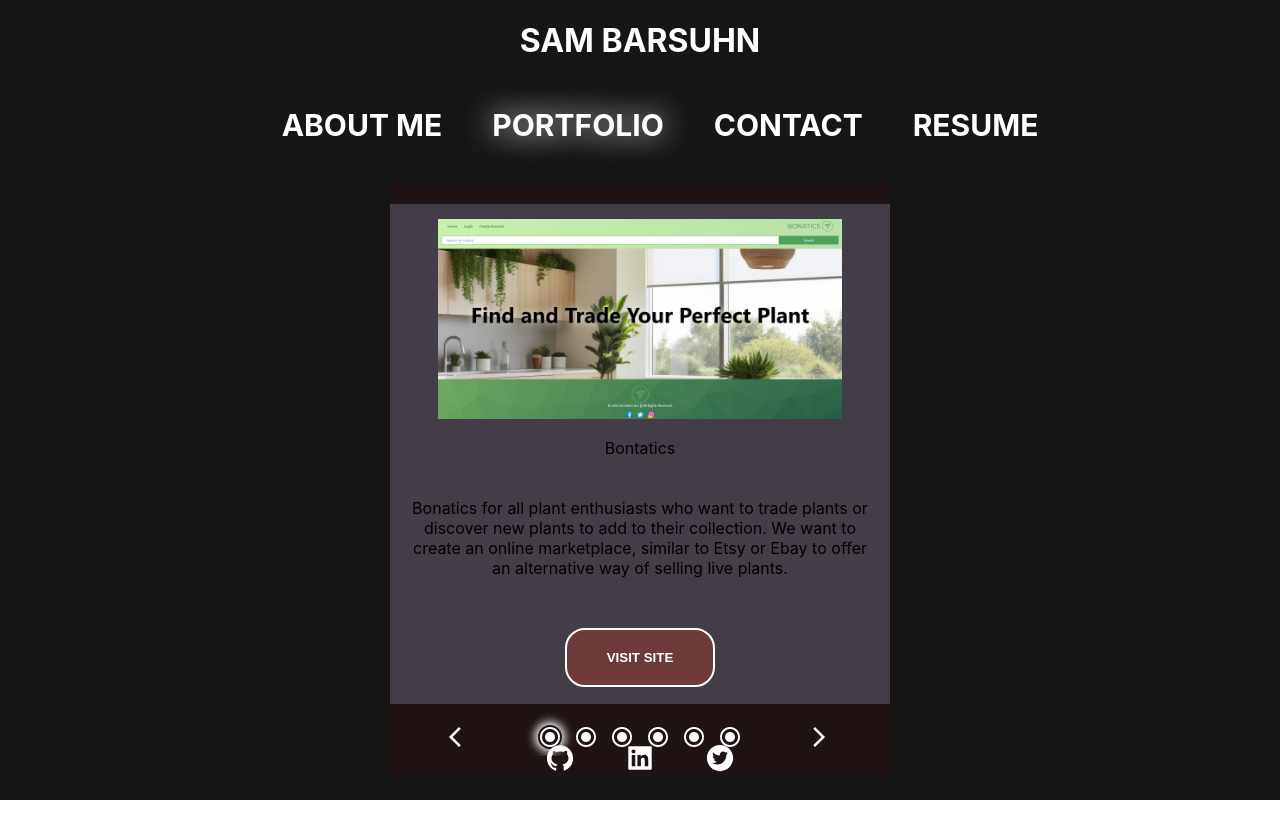
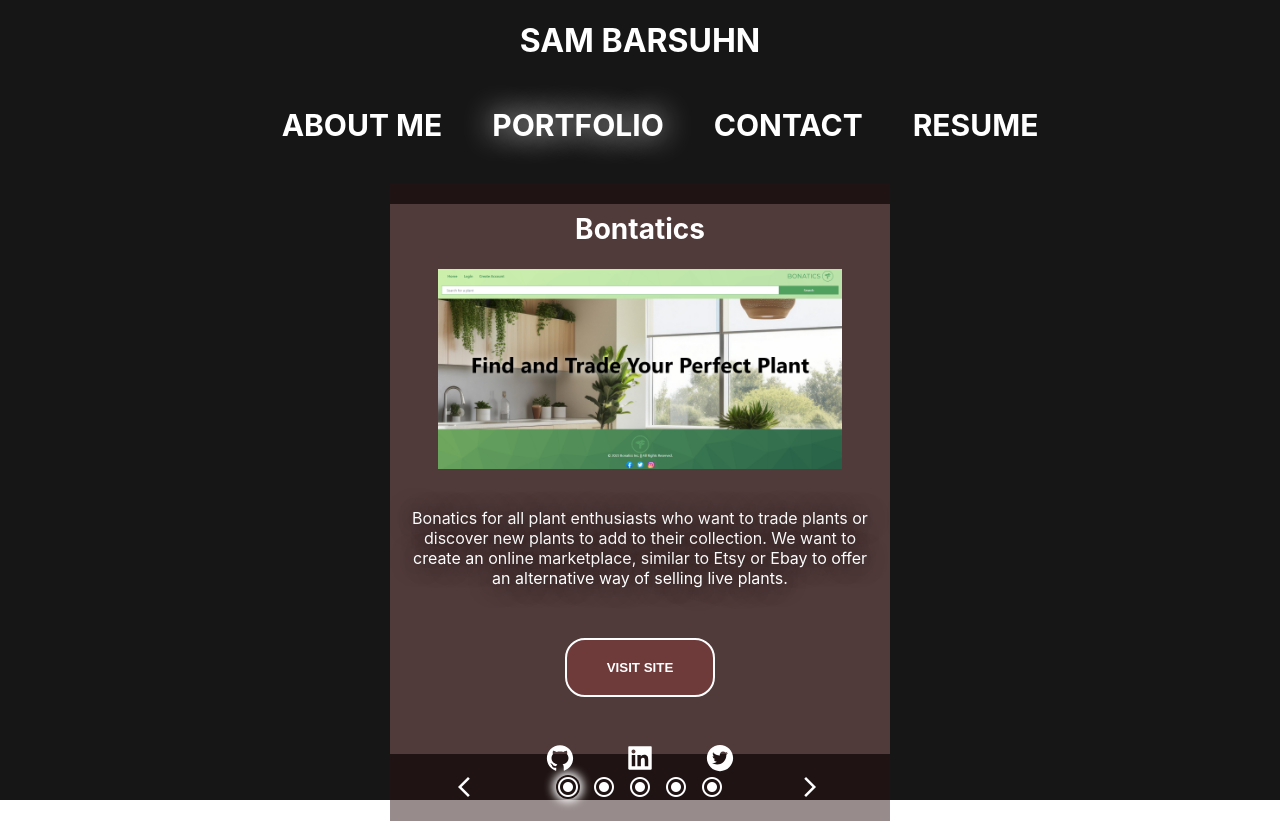
Before and after one commit to SBarsuhn/React-Portfolio, a React (Create React App) app: page /portfolio in a window 1280 px wide. Built offline with nearby package versions, Linux system fonts and the light colour scheme.

Commit message:
fixed projects page

```diff
--- a/src/App.css
+++ b/src/App.css
@@ -35,24 +35,26 @@ li {
   list-style-type: none;
 }
 
+.header-link {
+  text-decoration: none;
+}
+
 .header {
   font-weight: bolder;
   color: white;
 }
 
-.center {
+.center{
   display: inline-block;
 }
 
-.portfolio{
+.portfolio, .form-card{
   display:flex;
-  padding-top: 20px;
-  padding-bottom: 20px;
+  /* padding-top: 20px; */
+  /* padding-bottom: 0px; */
   flex-direction: column;
   justify-content: center;
   align-items: center;
-  height: fit-content;
-  /* width: 50vw; */
   background-color: rgba(43, 18, 18, 0.485) ;
 }
 
@@ -63,6 +65,17 @@ li {
   display:flex;
   flex-direction: column;
   justify-content: center;
+
+}
+
+.carousel-title, .form-title {
+  display: flex;
+  color: white;
+  height: 50px;
+  justify-content: center;
+  align-items: center;
+  font-size: 28px;
+  font-weight:bolder;
 }
 
 .carousel-image {
@@ -75,20 +88,23 @@ li {
   transition: transform 0.3s;
 }
 
-.carousel-item {
+.carousel-item, .form {
   display: inline-block;
   align-items: center;
   justify-content: center;
-  height: 500px;
+  height: 550px;
   box-sizing: border-box;
-  background-color: #c3d1ff38;
+  background-color: #ffc3c338;
 }
 
 .carousel-desc{
-  margin: 40px 0 40px 0;
+  margin: 20px 0 40px 0;
   padding: 0 20px 0 20px;
   white-space: normal;
+  color: white;
+  text-shadow: 0 0 25px  black;
 }
+
 
 .carousel-buttons {
   display: flex;
@@ -96,6 +112,8 @@ li {
 }
 
 .button-arrow, .indicator-buttons {
+  margin-top: 20px;
+  margin-bottom: 15px;
   background: none;
   border: none;
   color: white;
@@ -109,7 +127,7 @@ li {
 }
 
 
-.form-card, .about-card {
+ .about-card {
   display: inline-block;
   margin:25px;
   background-color:rgba(43, 18, 18, 0.485);
@@ -131,10 +149,13 @@ li {
   line-height: 2;
 }
 
+.form {
+  height: 600px;
+}
+
 .form-card {
-  padding-top: 30px;
   width: 500px;
-  height:600px;
+  height:650px;
 }
 
 .form-input {
@@ -160,23 +181,7 @@ li {
   height: 300px;
 }
 
-/* .card-image {
-  height: 200px;
-} */
 
-/* .card-title {
-  display: flex;
-  background-color:#6e3a3a;
-  color: white;
-  margin: var(--border);
-  border-top-left-radius: var(--radius);
-  border-top-right-radius: var(--radius);
-  height: 50px;
-  justify-content: center;
-  align-items: center;
-  font-size: larger;
-  font-weight: bolder;
-} */
 
 .site-but, .submit, .download {
   width:150px;
--- a/src/components/carousel.js
+++ b/src/components/carousel.js
@@ -38,16 +38,10 @@ export const Carousel = () => {
       title: "Javascript Quiz",
       image: require("../images/bonatics.png"),
       description:
-        "This project is a 'quiz' made with javascript. The buttons will tell you what the correct answer is so the key to getting a good score is accuracy and a quick reaction time.",
+        "This project is a 'quiz' made with javascript. The point of the game is to answer as many questions as possible in the allotted time. All of the answers are given to you so try testing your accuracy and reaction time and go for a high score.",
       url: "https://sbarsuhn.github.io/Javascript-Quiz/",
     },
-    {
-      title: "Social Network API",
-      image: require("../images/bonatics.png"),
-      description:
-        "This applications works as a small scale social network. It lets users create profiles where they can post, add reactions to posts, and add other users to their friends list. ",
-      url: "https://github.com/SBarsuhn/Social-Network-API",
-    },
+
   ];
   const updateIndex = (newIndex) => {
     if (newIndex < 0) {
@@ -100,6 +94,6 @@ arrow_forward_ios
 </span>
             </button>
         </div>
-    </div>
+        </div>
   );
 };
--- a/src/components/carouselItem.js
+++ b/src/components/carouselItem.js
@@ -1,14 +1,16 @@
 import React from "react";
 export const CarouselItem = ({ item }) => {
   return (
+
     <div className="carousel-item">
       <div></div>
+      <div className="carousel-title">{item.title}</div>
       <img src={item.image} className="carousel-image" />
-      <div className="carousel-title">{item.title}</div>
       <div className="carousel-desc">{item.description}</div>
       <a target="blank" href={item.url} className="carousel-url">
         <button className="site-but">VISIT SITE</button>
       </a>
     </div>
+
   );
 };
--- a/src/components/contact.js
+++ b/src/components/contact.js
@@ -42,9 +42,10 @@ const Contact = () => {
   };
 // creates the html for the form and sets the type of each field
   return (
-    <div>
+    <div className='center'>
       <div className='form-card'>
       <form className="form">
+        <div className='form-title'>CONTACT ME</div>
         <input className='form-input'
           value={email}
           name="email"
--- a/src/components/footer.js
+++ b/src/components/footer.js
@@ -5,7 +5,7 @@ const Footer = () => {
     <div className="item">
       <div className='footer-cont'>
      <a target='blank' href='https://github.com/SBarsuhn'><svg className='footer-img' stroke="currentColor" fill="currentColor" stroke-width="0" viewBox="0 0 1024 1024" height="1em" width="1em" xmlns="http://www.w3.org/2000/svg"><path d="M511.6 76.3C264.3 76.2 64 276.4 64 523.5 64 718.9 189.3 885 363.8 946c23.5 5.9 19.9-10.8 19.9-22.2v-77.5c-135.7 15.9-141.2-73.9-150.3-88.9C215 726 171.5 718 184.5 703c30.9-15.9 62.4 4 98.9 57.9 26.4 39.1 77.9 32.5 104 26 5.7-23.5 17.9-44.5 34.7-60.8-140.6-25.2-199.2-111-199.2-213 0-49.5 16.3-95 48.3-131.7-20.4-60.5 1.9-112.3 4.9-120 58.1-5.2 118.5 41.6 123.2 45.3 33-8.9 70.7-13.6 112.9-13.6 42.4 0 80.2 4.9 113.5 13.9 11.3-8.6 67.3-48.8 121.3-43.9 2.9 7.7 24.7 58.3 5.5 118 32.4 36.8 48.9 82.7 48.9 132.3 0 102.2-59 188.1-200 212.9a127.5 127.5 0 0 1 38.1 91v112.5c.8 9 0 17.9 15 17.9 177.1-59.7 304.6-227 304.6-424.1 0-247.2-200.4-447.3-447.5-447.3z"></path></svg></a>
-     <a target='blank' href='https://linkedin.com'><svg className='footer-img' stroke="currentColor" fill="currentColor" stroke-width="0" viewBox="0 0 1024 1024" height="1em" width="1em" xmlns="http://www.w3.org/2000/svg"><path d="M880 112H144c-17.7 0-32 14.3-32 32v736c0 17.7 14.3 32 32 32h736c17.7 0 32-14.3 32-32V144c0-17.7-14.3-32-32-32zM349.3 793.7H230.6V411.9h118.7v381.8zm-59.3-434a68.8 68.8 0 1 1 68.8-68.8c-.1 38-30.9 68.8-68.8 68.8zm503.7 434H675.1V608c0-44.3-.8-101.2-61.7-101.2-61.7 0-71.2 48.2-71.2 98v188.9H423.7V411.9h113.8v52.2h1.6c15.8-30 54.5-61.7 112.3-61.7 120.2 0 142.3 79.1 142.3 181.9v209.4z"></path></svg></a>
+     <a target='blank' href='https://www.linkedin.com/in/sam-barsuhn-99b275279/'><svg className='footer-img' stroke="currentColor" fill="currentColor" stroke-width="0" viewBox="0 0 1024 1024" height="1em" width="1em" xmlns="http://www.w3.org/2000/svg"><path d="M880 112H144c-17.7 0-32 14.3-32 32v736c0 17.7 14.3 32 32 32h736c17.7 0 32-14.3 32-32V144c0-17.7-14.3-32-32-32zM349.3 793.7H230.6V411.9h118.7v381.8zm-59.3-434a68.8 68.8 0 1 1 68.8-68.8c-.1 38-30.9 68.8-68.8 68.8zm503.7 434H675.1V608c0-44.3-.8-101.2-61.7-101.2-61.7 0-71.2 48.2-71.2 98v188.9H423.7V411.9h113.8v52.2h1.6c15.8-30 54.5-61.7 112.3-61.7 120.2 0 142.3 79.1 142.3 181.9v209.4z"></path></svg></a>
      <a target='blank' href='https://twitter.com'><svg className='footer-img' stroke="currentColor" fill="currentColor" stroke-width="0" viewBox="0 0 1024 1024" height="1em" width="1em" xmlns="http://www.w3.org/2000/svg"><path d="M512 64C264.6 64 64 264.6 64 512s200.6 448 448 448 448-200.6 448-448S759.4 64 512 64zm215.3 337.7c.3 4.7.3 9.6.3 14.4 0 146.8-111.8 315.9-316.1 315.9-63 0-121.4-18.3-170.6-49.8 9 1 17.6 1.4 26.8 1.4 52 0 99.8-17.6 137.9-47.4-48.8-1-89.8-33-103.8-77 17.1 2.5 32.5 2.5 50.1-2a111 111 0 0 1-88.9-109v-1.4c14.7 8.3 32 13.4 50.1 14.1a111.13 111.13 0 0 1-49.5-92.4c0-20.7 5.4-39.6 15.1-56a315.28 315.28 0 0 0 229 116.1C492 353.1 548.4 292 616.2 292c32 0 60.8 13.4 81.1 35 25.1-4.7 49.1-14.1 70.5-26.7-8.3 25.7-25.7 47.4-48.8 61.1 22.4-2.4 44-8.6 64-17.3-15.1 22.2-34 41.9-55.7 57.6z"></path></svg></a>
     </div>
     </div>
--- a/src/components/header.js
+++ b/src/components/header.js
@@ -1,10 +1,13 @@
 import React from 'react';
 import Nav from './nav'
+import { Link } from 'react-router-dom'
 // sets the html of the header
 const Header = () => {
   return (
     <div className="item">
+      <Link className='header-link' to = '/'>
      <h1 className='header'>SAM BARSUHN</h1>
+     </Link>
      <Nav></Nav>
     </div>
   );
```
Also changed, not shown: src/components/portfolio.js (+3 -57 lines).
